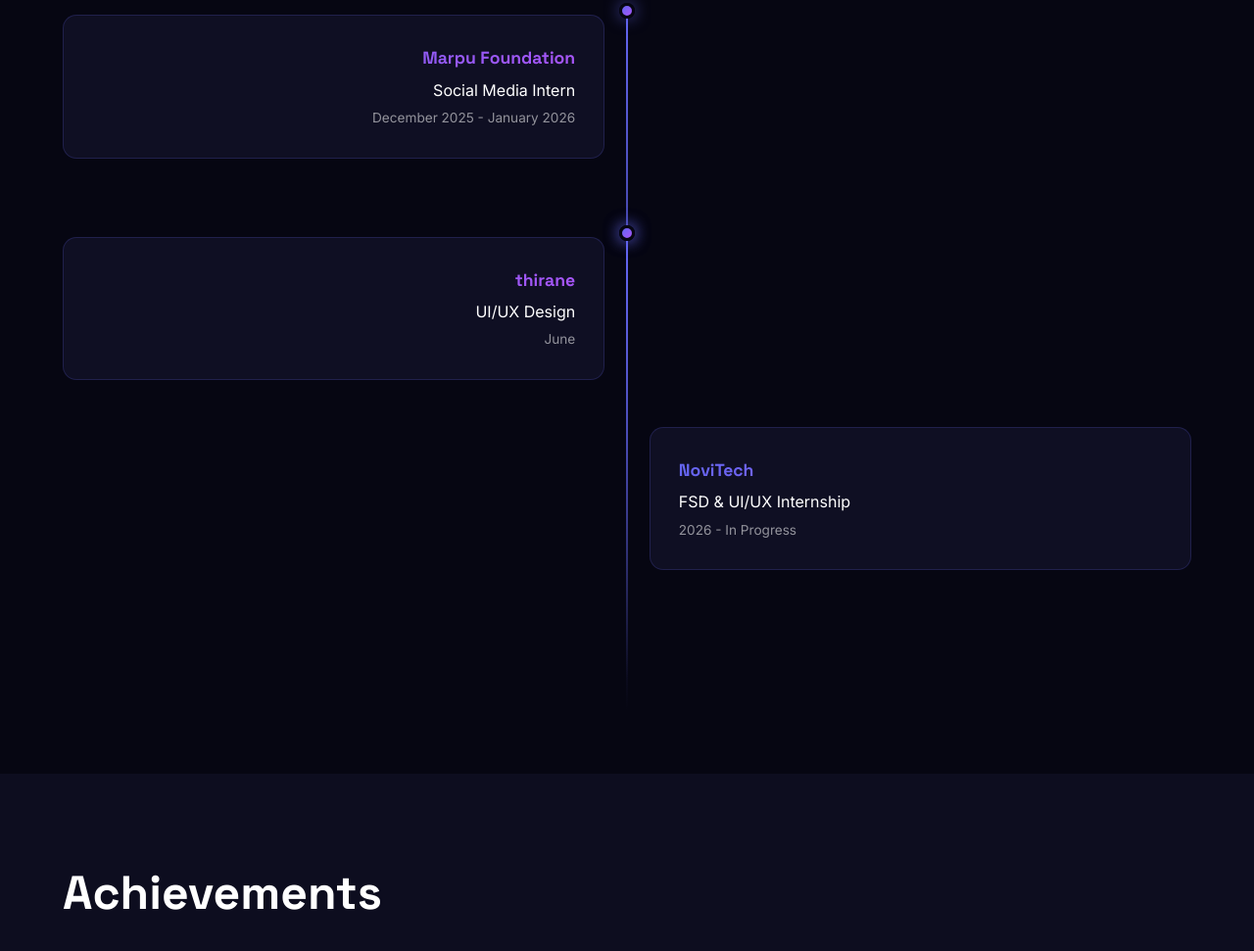
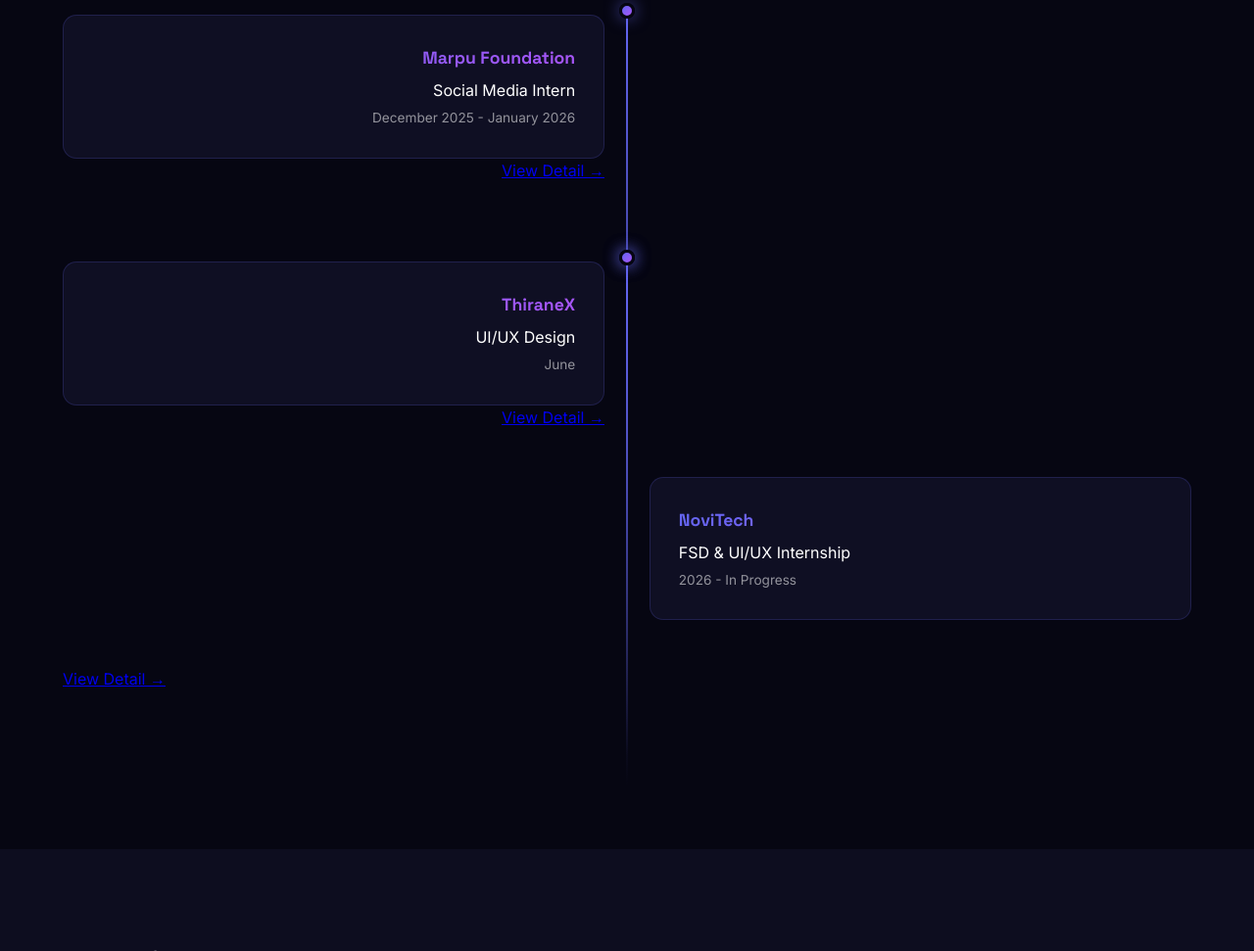
Before and after one commit to SAN-MARK/Sanjeev-, a website: page index.html in a window 1280 px wide. Shown: the part 3463-4434 px from the top of the page at 98% size. Drawn offline with Linux system fonts and the light colour scheme.

```diff
--- a/index.html
+++ b/index.html
@@ -836,15 +836,17 @@ footer{
                     <div class="timeline-role">Social Media Intern</div>
                     <div class="timeline-date">December 2025 - January 2026</div>
                 </div>
+                 <a href="https://drive.google.com/file/d/1cQKk3u-yd-_8ul-GENlFIX2TEHztZSJK/view?usp=drive_link" target="_blank">View Detail →</a>
             </div>
             <div class="timeline">
             <div class="timeline-item">
                 <div class="timeline-dot"></div>
                 <div class="timeline-content">
-                    <div class="timeline-company">thirane</div>
+                    <div class="timeline-company">ThiraneX</div>
                     <div class="timeline-role">UI/UX Design</div>
                     <div class="timeline-date"> June </div>
                 </div>
+                 <a href="https://drive.google.com/file/d/1lzmvHQbInsRia-xOuwuhLLACyF4k3lDT/view?usp=drive_link" target="_blank">View Detail →</a>
             </div>
             <div class="timeline-item">
                 <div class="timeline-dot"></div>
@@ -854,6 +856,7 @@ footer{
                     <div class="timeline-date">2026 - In Progress</div>
                 </div>
             </div>
+             <a href="https://drive.google.com/file/d/1Os4l0aH40MO6tEGOhF6Ar3UItj_x8Oni/view?usp=drive_link" target="_blank">View Detail →</a>
         </div>
     </section>
 
```
